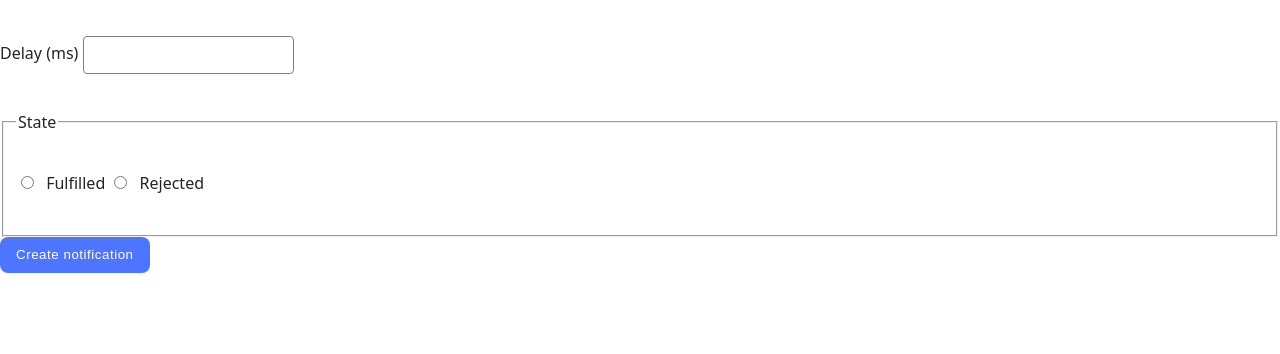
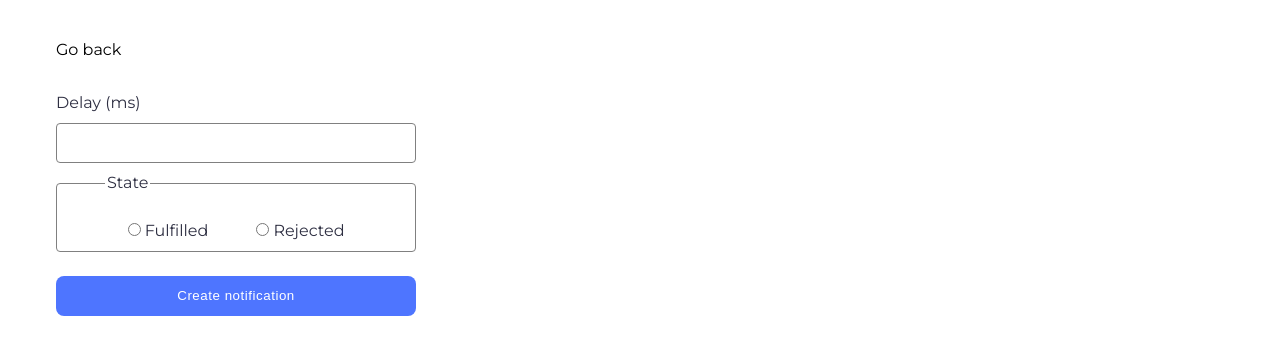
Before and after one commit to Maks7dr/goit-js-hw-10, a website built with Vite: page src/2-snackbar.html in a window 1280 px wide. Built offline with nearby package versions, Linux system fonts and the light colour scheme.

Commit message:
add markup task-2

```diff
--- a/src/2-snackbar.html
+++ b/src/2-snackbar.html
@@ -11,26 +11,41 @@
     <link rel="stylesheet" href="./css/styles.css" />
   </head>
   <body>
-    <main>
+    <header class="container">
+      <a href="./index.html" class="go-back">Go back</a>
+    </header>
+    <main class="container">
       <form class="form">
-        <label>
+        <label class="form-label">
           Delay (ms)
-          <input type="number" name="delay" required />
+          <input class="form-input" type="number" name="delay" required />
         </label>
 
         <fieldset>
           <legend>State</legend>
           <label>
-            <input type="radio" name="state" value="fulfilled" required />
+            <input
+              class="fieldset-input"
+              type="radio"
+              name="state"
+              value="fulfilled"
+              required
+            />
             Fulfilled
           </label>
           <label>
-            <input type="radio" name="state" value="rejected" required />
+            <input
+              class="fieldset-input"
+              type="radio"
+              name="state"
+              value="rejected"
+              required
+            />
             Rejected
           </label>
         </fieldset>
 
-        <button type="submit">Create notification</button>
+        <button class="form-btn" type="submit">Create notification</button>
       </form>
     </main>
     <script type="module" src="./js/2-snackbar.js"></script>
--- a/src/css/2-snackbar.css
+++ b/src/css/2-snackbar.css
@@ -0,0 +1,62 @@
+.form {
+  line-height: 1.5;
+  color: #2e2f42;
+  margin-top: 32px;
+}
+.form-label {
+  display: flex;
+  flex-direction: column;
+  gap: 8px;
+  line-height: 1.5;
+  color: #2e2f42;
+  margin-bottom: 8px;
+}
+.form-input {
+  margin: 0;
+  max-width: 360px;
+  min-height: 40px;
+  padding: 8px 16px;
+}
+.form-input:hover {
+  border: 1px solid #000;
+}
+.form-input:active,
+.form-input:focus {
+  border: 1px solid #4e75ff;
+}
+fieldset {
+  display: flex;
+  align-items: center;
+  justify-content: center;
+  gap: 48px;
+  max-width: 360px;
+  min-height: 78px;
+  padding: 24px 48px 8px;
+  margin: 0 0 24px;
+  border: 1px solid #808080;
+  border-radius: 4px;
+}
+.fieldset-input {
+  margin: 0;
+}
+fieldset label {
+  line-height: 1.5;
+  color: #2e2f42;
+}
+fieldset:hover,
+fieldset:active,
+fieldset:focus {
+  border: 1px solid #000;
+}
+.form-btn {
+  border-radius: 8px;
+  min-width: 360px;
+  min-height: 40px;
+  background-color: #4e75ff;
+  font-weight: 500;
+  line-height: 1.5;
+  letter-spacing: 0.04em;
+  color: #fff;
+  border: none;
+  cursor: pointer;
+}
--- a/src/css/base.css
+++ b/src/css/base.css
@@ -1,29 +1,18 @@
-:root {
-  /* font-family: Inter, Avenir, Helvetica, Arial, sans-serif; */
-  font-family: system-ui, -apple-system, BlinkMacSystemFont, 'Segoe UI', Roboto,
-    Oxygen, Ubuntu, Cantarell, 'Open Sans', 'Helvetica Neue', sans-serif;
-  font-size: 16px;
-  line-height: 1.5;
-  font-weight: 400;
-
-  color: #242424;
-  background-color: rgba(255, 255, 255, 0.87);
-
-  font-synthesis: none;
-  text-rendering: optimizeLegibility;
-  -webkit-font-smoothing: antialiased;
-  -moz-osx-font-smoothing: grayscale;
-  -webkit-text-size-adjust: 100%;
+* {
+  box-sizing: border-box;
 }
 
 body {
+  font-family: 'Montserrat', sans-serif;
+  margin: 0;
+}
+.list {
   display: flex;
   flex-direction: column;
-  min-width: 100vw;
-  min-height: 100vh;
-  margin: 0;
+  gap: 15px;
+  margin-top: 40px;
 }
-
-main {
-  flex-grow: 1;
+.go-back {
+  display: flex;
+  margin-top: 40px;
 }
--- a/src/js/1-timer.js
+++ b/src/js/1-timer.js
@@ -30,7 +30,6 @@ const options = {
         position: 'topRight',
       });
 
-      // userSelectedDate = null;
       startBtn.disabled = true;
     } else {
       startBtn.disabled = false;
@@ -40,6 +39,7 @@ const options = {
 
 flatpickr(startImput, options);
 
+startBtn.disabled = true;
 startBtn.addEventListener('click', startCountdown);
 
 function startCountdown() {
@@ -58,7 +58,6 @@ function startCountdown() {
         position: 'topRight',
       });
 
-      // startBtn.disabled = false;
       startImput.disabled = false;
       return;
     }
```
Also changed, not shown: src/1-timer.html (+6 -2 lines).
